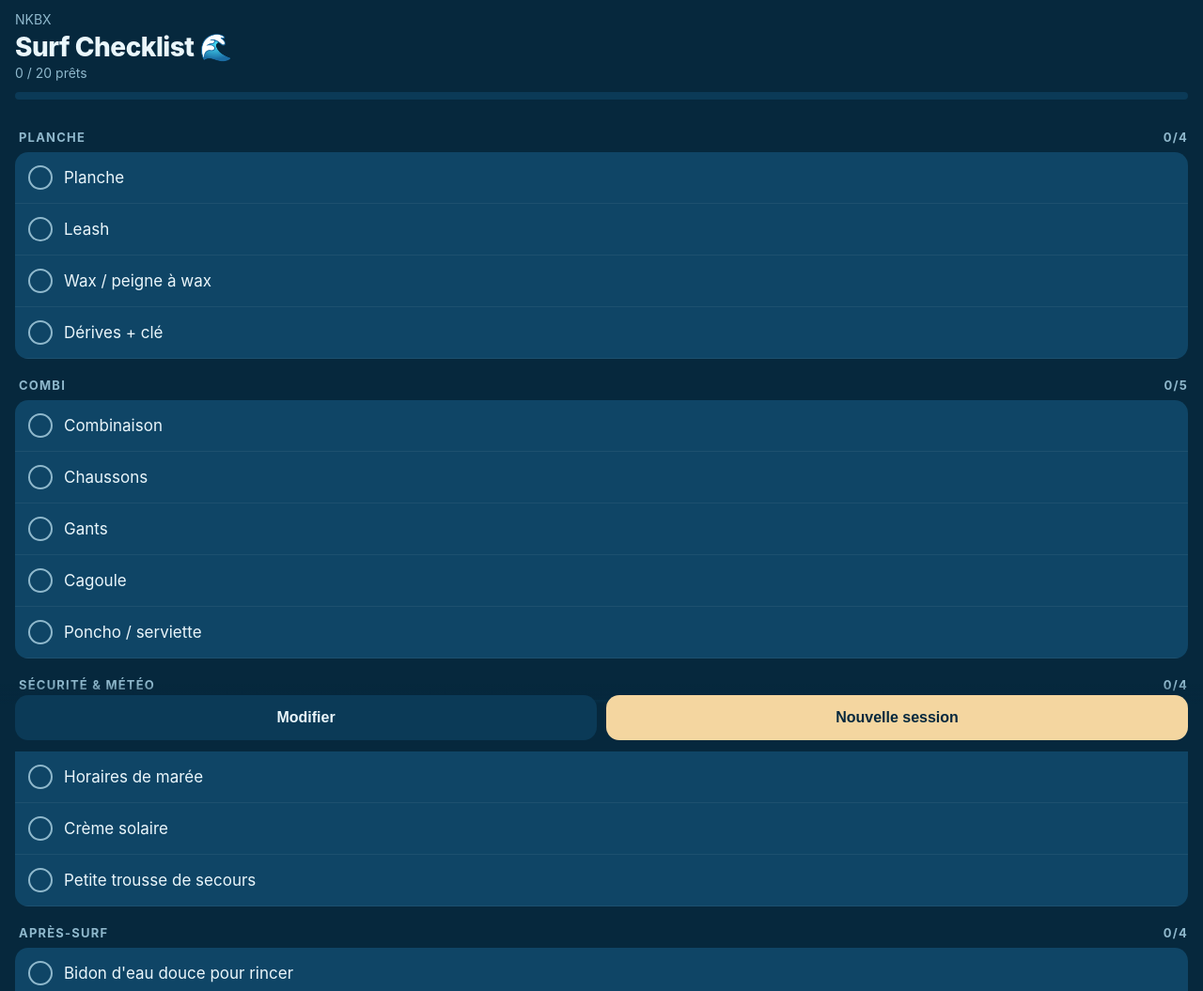
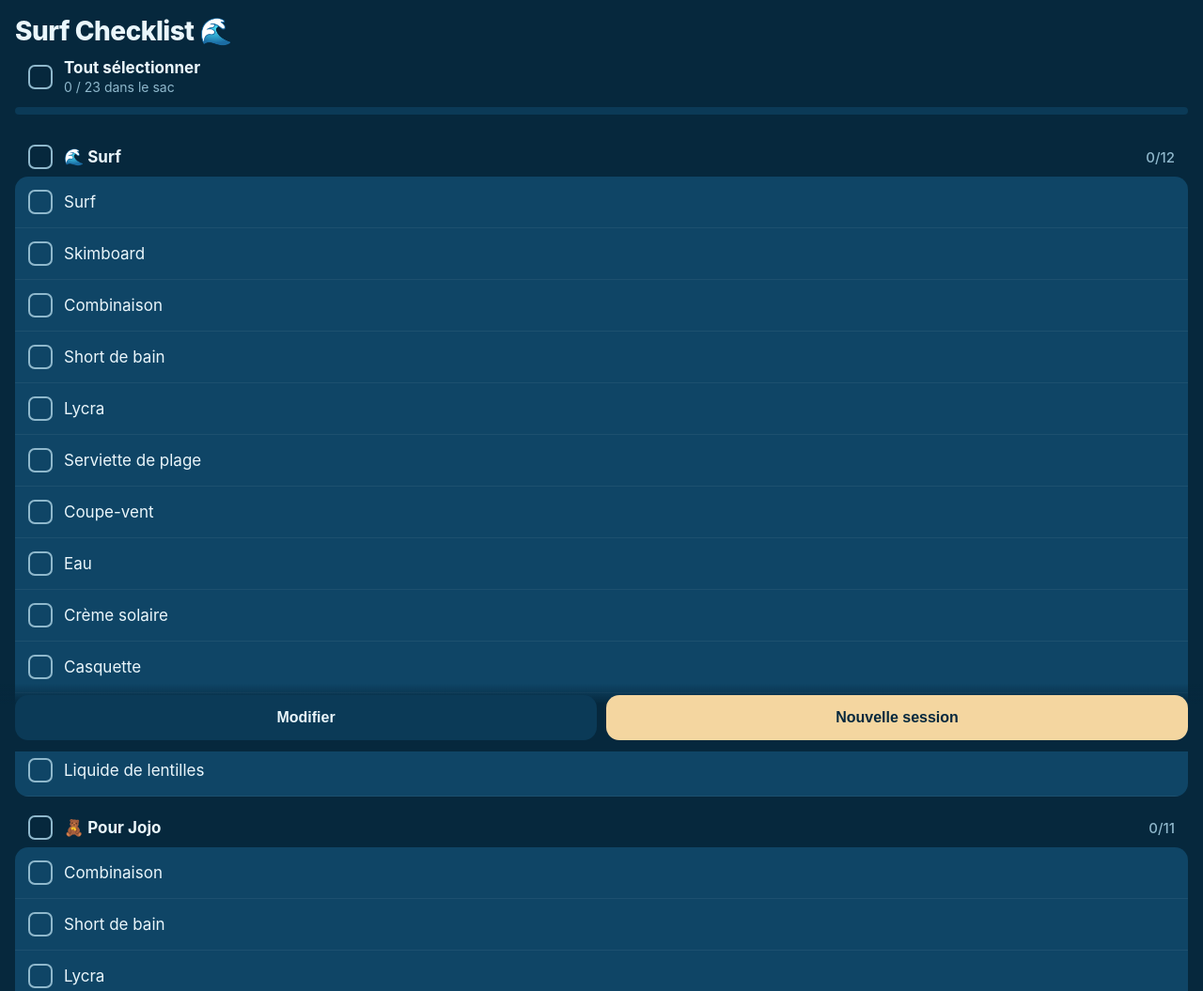
Before and after one commit to skynet-3000/skynet-3000.github.io, a plain HTML site: page surf-checklist/index.html in a window 1280 px wide. Shown: the top 1055 px of the page at 94% size. Drawn offline with Linux system fonts and the light colour scheme.

Commit message:
Use our surf + Jojo checklist

```diff
--- a/surf-checklist/index.html
+++ b/surf-checklist/index.html
@@ -32,8 +32,15 @@
   .done-msg{display:none;margin-top:10px;font-weight:700;color:var(--sand)}
   .all-done .done-msg{display:block}
   section{margin-top:20px}
-  section h2{font-size:13px;text-transform:uppercase;letter-spacing:1.2px;color:var(--muted);
-    margin:0 0 8px 4px;display:flex;justify-content:space-between}
+  section h2{font-size:17px;font-weight:700;color:var(--ink);margin:0 0 8px;padding:0 14px;
+    display:flex;align-items:center;gap:12px;cursor:pointer}
+  section h2 .t{flex:1}
+  section h2>span:last-child{color:var(--muted);font-weight:500;font-size:15px}
+  .all{display:flex;align-items:center;gap:12px;margin-top:12px;padding:0 14px;cursor:pointer;font-size:17px}
+  .all .sub{font-size:14px}
+  .box{border-radius:7px!important}
+  h2.on .box,.all.on .box{background:var(--accent);border-color:var(--accent)}
+  h2.on .box::after,.all.on .box::after{content:"";width:7px;height:12px;border:solid var(--bg);border-width:0 3px 3px 0;transform:translateY(-1px) rotate(45deg)}
   ul{list-style:none;margin:0;padding:0;background:var(--card);border-radius:14px;overflow:hidden}
   li{display:flex;align-items:center;gap:12px;padding:14px;min-height:54px;
     border-bottom:1px solid rgba(255,255,255,.06);cursor:pointer}
@@ -63,11 +70,10 @@
 </head>
 <body>
 <header>
-  <div class="sub">NKBX</div>
-  <h1>Surf Checklist 🌊</h1>
-  <div class="sub" id="count"></div>
+    <h1>Surf Checklist 🌊</h1>
+  <div class="all" id="all"><span class="box"></span><span><b>Tout sélectionner</b><br><span class="sub" id="count"></span></span></div>
   <div class="bar"><i id="progress"></i></div>
-  <div class="done-msg">Tout est prêt, va à l'eau ! 🤙</div>
+  <div class="done-msg">Tout est dans le sac, go ! 🤙</div>
 </header>
 <main id="list"></main>
 <div class="dock">
@@ -75,13 +81,10 @@
   <button id="reset">Nouvelle session</button>
 </div>
 <script>
-const KEY = "nkbx-surf-checklist-v1";
+const KEY = "nkbx-surf-checklist-v2";
 const DEFAULT = [
-  {name:"Planche", items:["Planche","Leash","Wax / peigne à wax","Dérives + clé"]},
-  {name:"Combi", items:["Combinaison","Chaussons","Gants","Cagoule","Poncho / serviette"]},
-  {name:"Sécurité & météo", items:["Prévisions vérifiées (Surf-Forecast, Surf Report)","Horaires de marée","Crème solaire","Petite trousse de secours"]},
-  {name:"Après-surf", items:["Bidon d'eau douce pour rincer","Sac étanche pour la combi","Vêtements secs","Eau + en-cas"]},
-  {name:"Voiture", items:["Clés (cache / boîte à clés)","Sangles de toit","Téléphone chargé"]}
+  {name:"🌊 Surf", items:["Surf","Skimboard","Combinaison","Short de bain","Lycra","Serviette de plage","Coupe-vent","Eau","Crème solaire","Casquette","Lentilles","Liquide de lentilles"]},
+  {name:"🧸 Pour Jojo", items:["Combinaison","Short de bain","Lycra","Serviette de plage","Goûter","Couches x2","Lingettes","Pantalon de rechange","T-shirt de rechange","Pull","Coupe-vent"]}
 ];
 const uid = () => Math.random().toString(36).slice(2,9);
 function load(){
@@ -99,14 +102,15 @@ function render(){
   $("#list").innerHTML = state.sections.map(sec => {
     const n = sec.items.filter(i => i.on).length;
     total += sec.items.length; done += n;
-    return `<section><h2><span>${esc(sec.name)}</span><span>${n}/${sec.items.length}</span></h2><ul>
+    return `<section><h2 class="${sec.items.length && n===sec.items.length?'on':''}" data-sec="${sec.id}"><span class="box"></span><span class="t">${esc(sec.name)}</span><span>${n}/${sec.items.length}</span></h2><ul>
       ${sec.items.map(it => `<li class="${it.on?'on':''}" data-s="${sec.id}" data-i="${it.id}">
         <span class="box"></span><span class="label">${esc(it.text)}</span>
         <button class="del" data-del="1">Suppr.</button></li>`).join("")}
       <li class="add" data-s="${sec.id}"><input placeholder="Ajouter…" enterkeyhint="done"><button data-add="1">+</button></li>
     </ul></section>`;
   }).join("");
-  $("#count").textContent = `${done} / ${total} prêts`;
+  $("#count").textContent = `${done} / ${total} dans le sac`;
+  $("#all").classList.toggle("on", total>0 && done===total);
   $("#progress").style.width = total ? (done/total*100)+"%" : "0";
   document.body.classList.toggle("all-done", total>0 && done===total);
 }
@@ -119,7 +123,14 @@ function addItem(li){
   const again = document.querySelector(`.add[data-s="${li.dataset.s}"] input`); again && again.focus();
 }
 
+$("#all").onclick = () => {
+  const all = state.sections.every(s => s.items.every(i => i.on));
+  state.sections.forEach(s => s.items.forEach(i => i.on = !all)); save(); render();
+};
 $("#list").addEventListener("click", e => {
+  const h = e.target.closest("h2[data-sec]");
+  if(h){ const sec = state.sections.find(s => s.id===h.dataset.sec);
+    const all = sec.items.every(i => i.on); sec.items.forEach(i => i.on = !all); save(); render(); return; }
   const li = e.target.closest("li"); if(!li) return;
   const sec = state.sections.find(s => s.id===li.dataset.s);
   if(e.target.dataset.add){ addItem(li); return; }
--- a/surf-checklist/sw.js
+++ b/surf-checklist/sw.js
@@ -1,5 +1,5 @@
 // Cache hors ligne : l'app marche à la plage sans réseau.
-const CACHE = "surf-checklist-v1";
+const CACHE = "surf-checklist-v2";
 const FILES = ["./", "index.html", "manifest.webmanifest", "icon-180.png", "icon-192.png", "icon-512.png"];
 
 self.addEventListener("install", e => {
```
